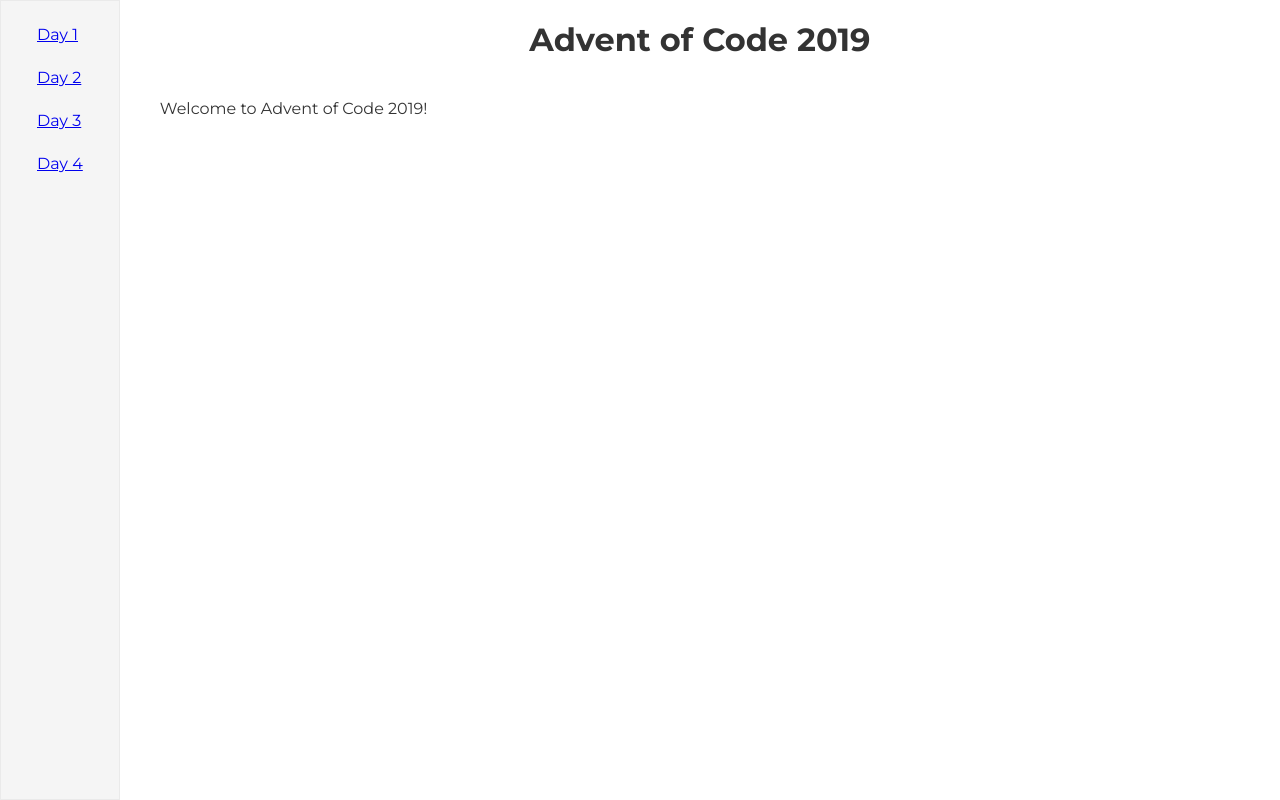
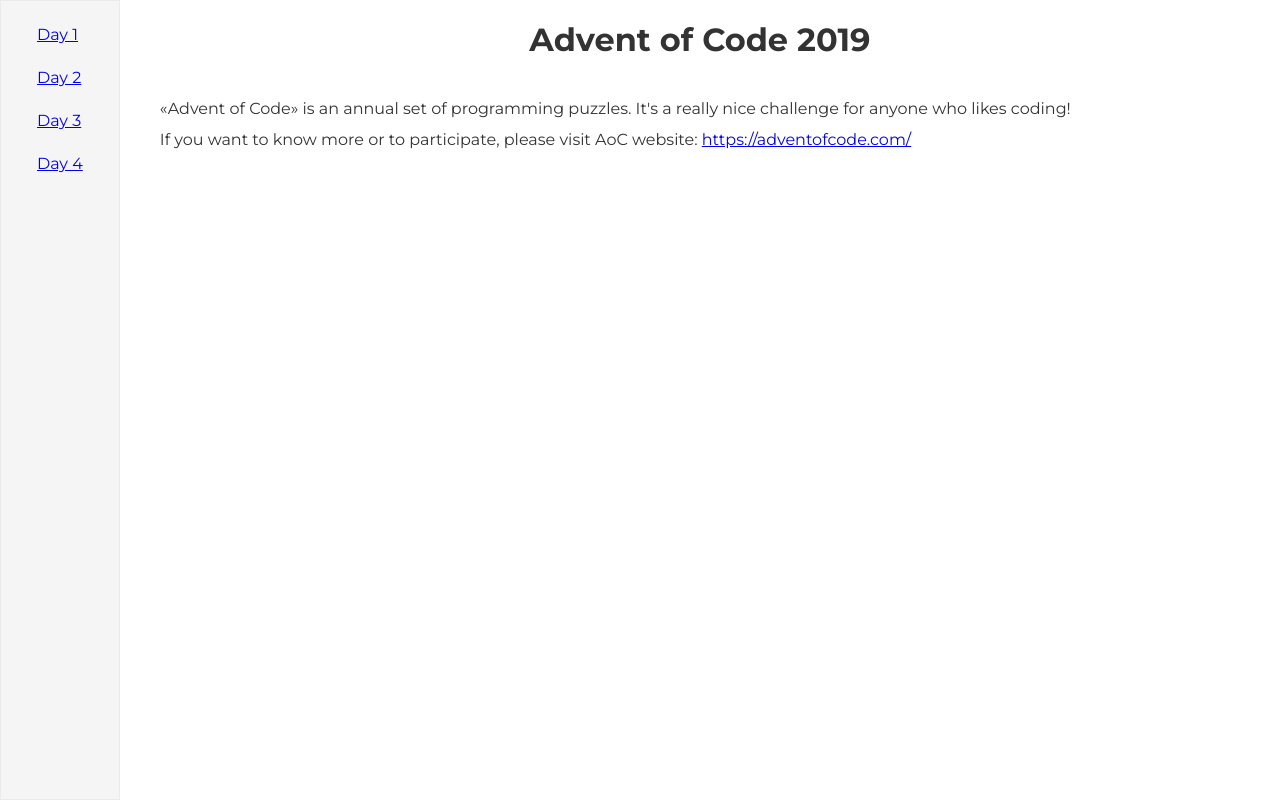
Before and after one commit to svetlana-urasinova/adventofcode, a website with bundled scripts: page index.html in a window 1280 px wide. Built offline with nearby package versions, Linux system fonts and the light colour scheme; a web font is replaced by a local one.

Commit message:
Add description

```diff
--- a/index.html
+++ b/index.html
@@ -14,7 +14,10 @@
     <div class="sidebar"></div>
     <div class="main">
       <h2 class="main-title hidden"></h2>
-      <div class="main-content">Welcome to Advent of Code 2019!</div>
+      <div class="main-content">
+        <p>&laquo;Advent of Code&raquo; is an annual set of programming puzzles. It's a really nice challenge for anyone who likes coding!</p>
+        <p>If you want to know more or to participate, please visit AoC website: <a href="https://adventofcode.com/">https://adventofcode.com/</a></p>
+      </div>
       <ul class="main-source hidden">
         <li class="main-source-item">Link to puzzle: <a class="main-source-link-aoc" target="_blank"></a></li>
         <li class="main-source-item">Link to solution: <a class="main-source-link-github" target="_blank"></a></li>
```
